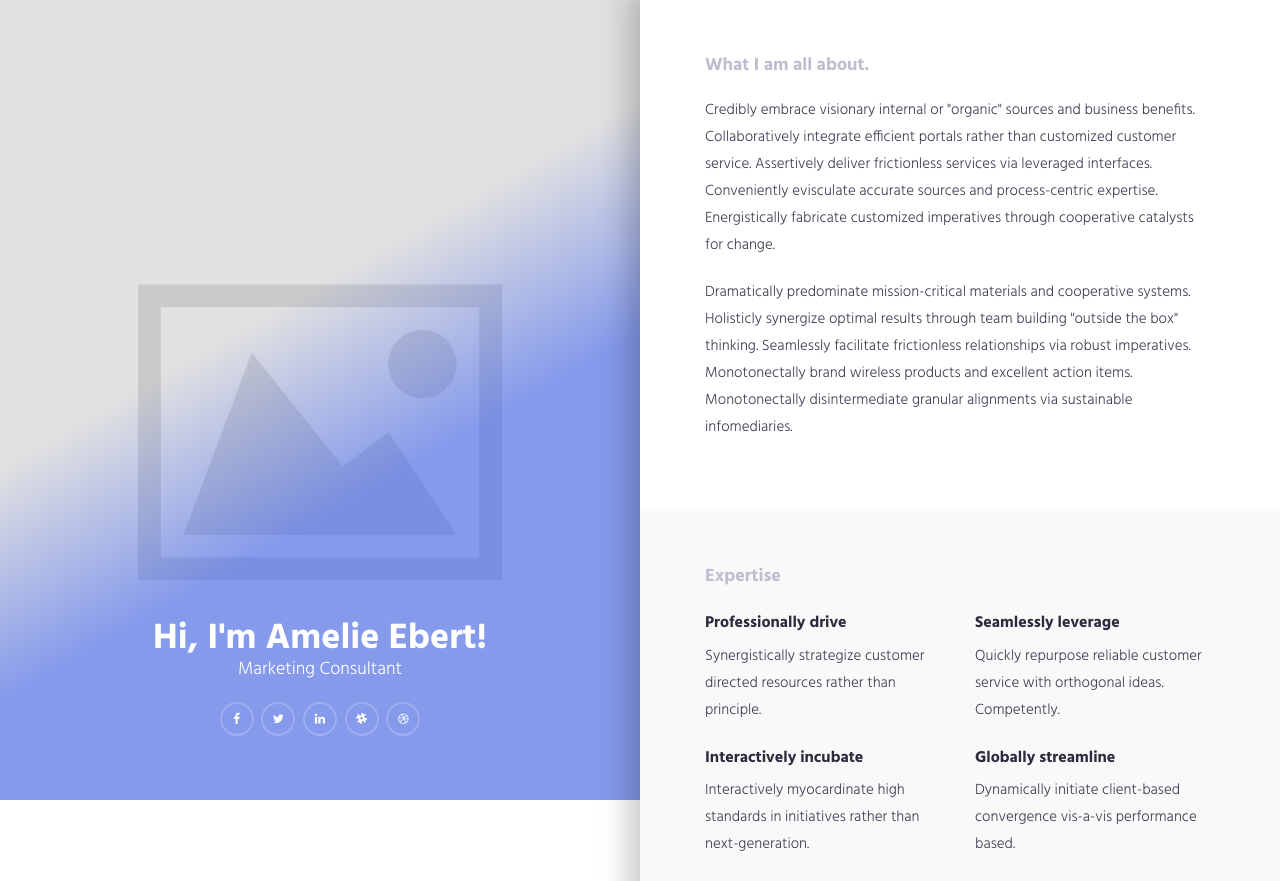
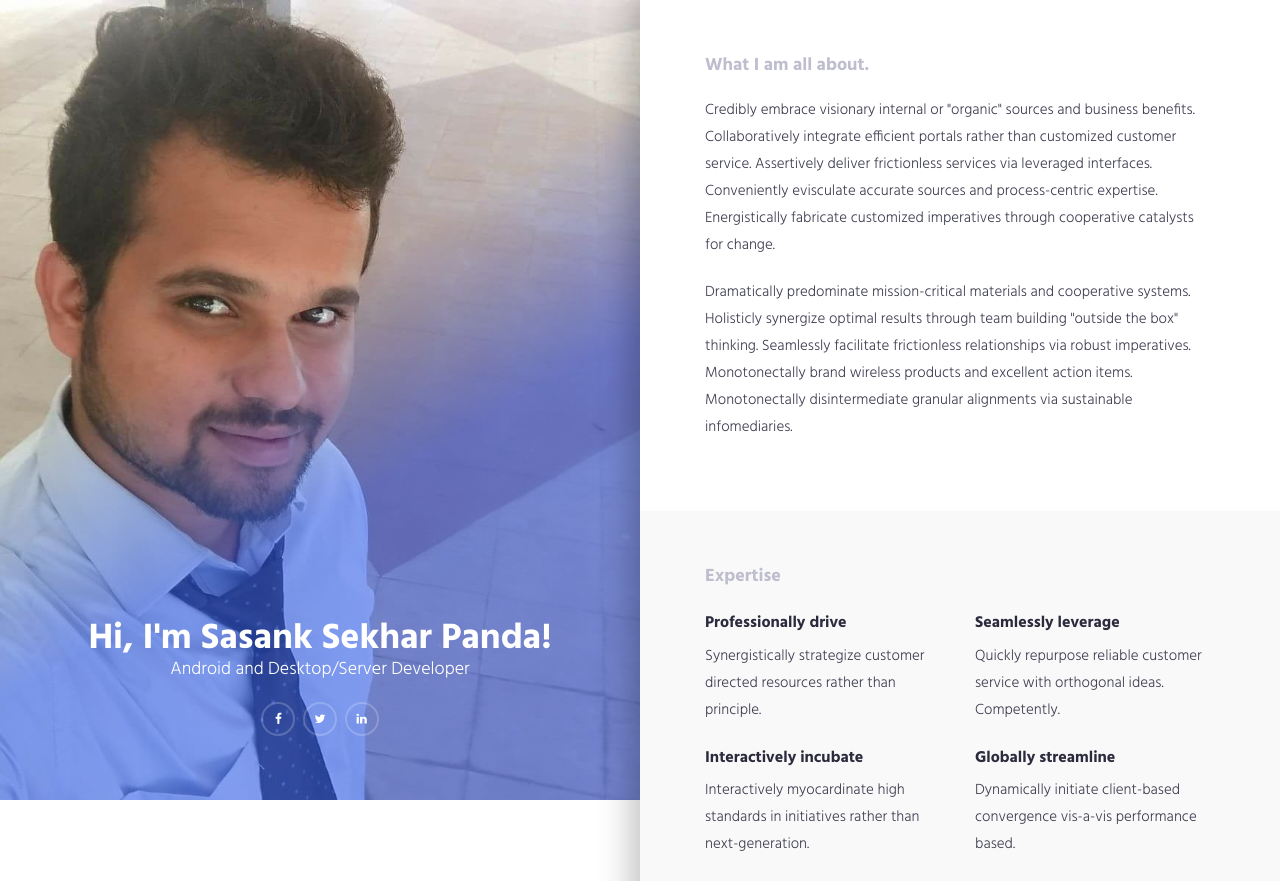
Before and after one commit to githubforsank/personalCV, a plain HTML site: page index.html in a window 1280 px wide. Shown: the top 881 px of the page. Drawn offline with Linux system fonts and the light colour scheme.

Commit message:
update website redemption

```diff
--- a/css/style.css
+++ b/css/style.css
@@ -262,7 +262,7 @@ button:focus,
     z-index             : -1;
     width               : 100%;
     height              : 100%;
-    background-image    : url(../img/img-profile.jpg);
+    background-image    : url(../img/ssp.jpg);
     background-size     : cover;
     background-position : center top;
     }
--- a/index.html
+++ b/index.html
@@ -1,11 +1,12 @@
 <!DOCTYPE html>
+<!-- this is an xhtml document obviously -->
 <html>
 <head>
     <meta charset="utf-8">
     <meta http-equiv="X-UA-Compatible" content="IE=edge">
     <meta name="viewport" content="width=device-width, initial-scale=1">
     <!-- The above 3 meta tags *must* come first in the head; any other head content must come *after* these tags -->
-    <title>Online CV - Professional HTML CSS Resume Website Template</title>
+    <title>Online CV Sasank Sekhar Panda</title>
 
     <!-- favicon -->
     <link href="favicon.png" rel=icon>
@@ -42,15 +43,15 @@
 <div class="left-col-block blocks">
     <header class="header">
         <div class="content text-center">
-            <h1>Hi, I'm Amelie Ebert!</h1>
+            <h1>Hi, I'm Sasank Sekhar Panda!</h1>
 
-            <p class="lead">Marketing Consultant</p>
+            <p class="lead">Android and Desktop/Server Developer</p>
             <ul class="social-icon">
-                <li><a href="#"><i class="fa fa-facebook" aria-hidden="true"></i></a></li>
-                <li><a href="#"><i class="fa fa-twitter" aria-hidden="true"></i></a></li>
-                <li><a href="#"><i class="fa fa-linkedin" aria-hidden="true"></i></a></li>
-                <li><a href="#"><i class="fa fa-slack" aria-hidden="true"></i></a></li>
-                <li><a href="#"><i class="fa fa-dribbble" aria-hidden="true"></i></a></li>
+                <li><a href="https://www.facebook.com/sasanksekhar.ab"><i class="fa fa-facebook" aria-hidden="true"></i></a></li>
+                <li><a href="https://twitter.com/sasank_twt"><i class="fa fa-twitter" aria-hidden="true"></i></a></li>
+                <li><a href="https://www.linkedin.com/in/sasank-sekhar-panda-b66049103"><i class="fa fa-linkedin" aria-hidden="true"></i></a></li>
+               <!-- <li><a href="#"><i class="fa fa-slack" aria-hidden="false"></i></a></li>
+                <li><a href="#"><i class="fa fa-dribbble" aria-hidden="false"></i></a></li> -->
             </ul>
         </div>
         <div class="profile-img"></div>
```
Also changed, not shown: img/ssp.jpg (added), img/ssp02.jpg (added).
